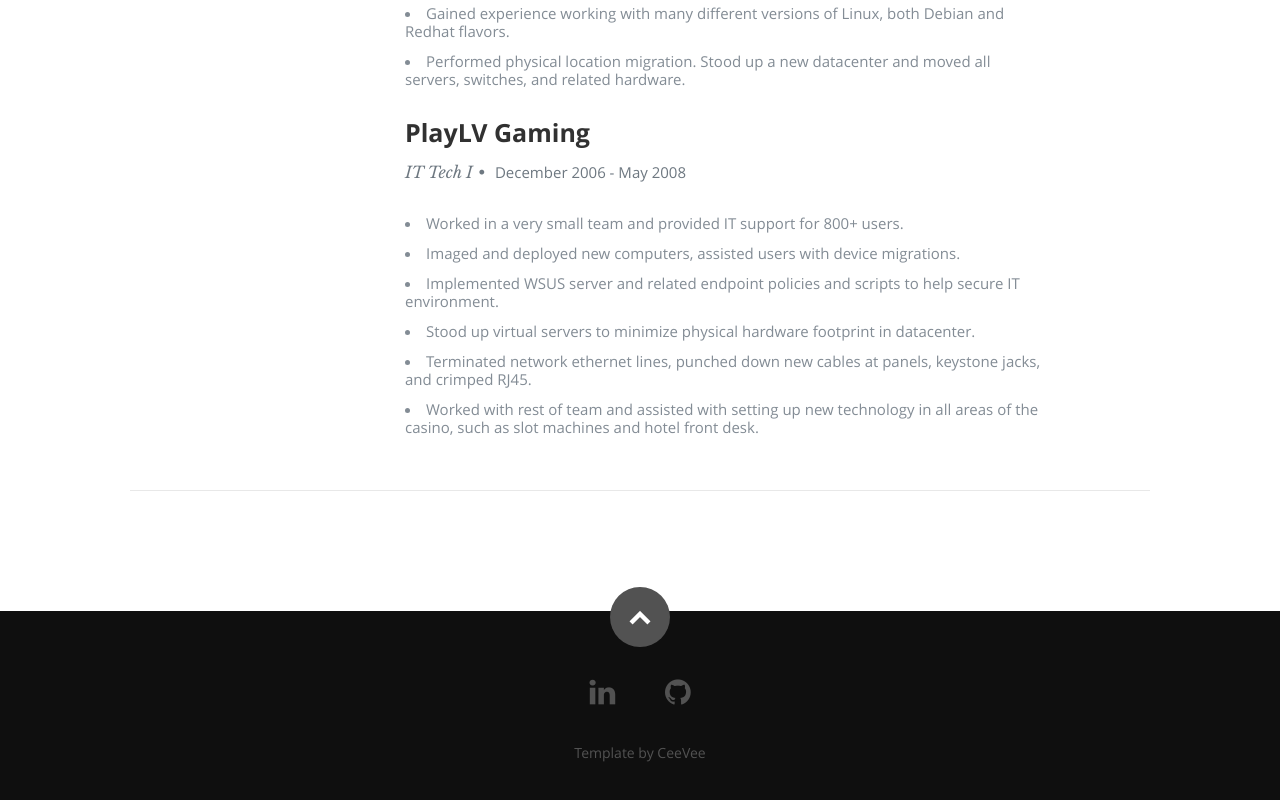
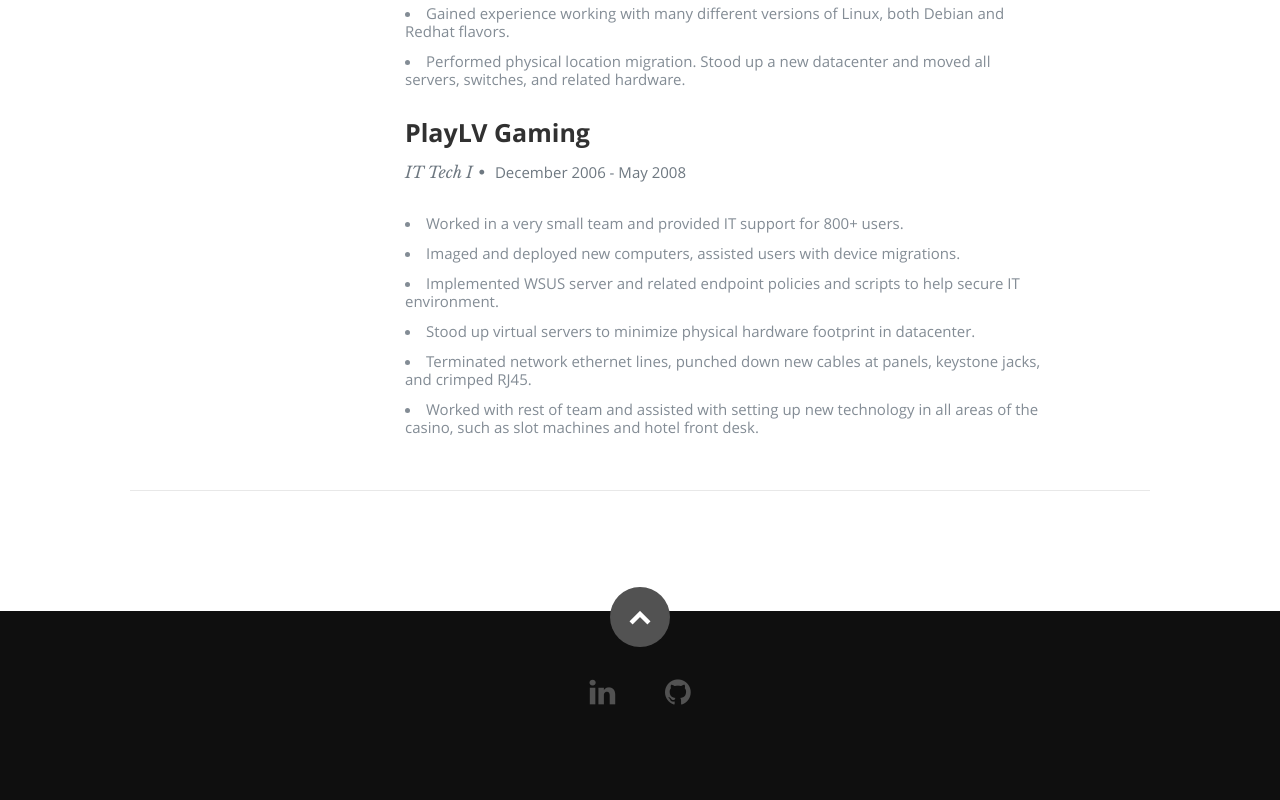
Before and after one commit to bodhi1984/azure-resume, a plain HTML site: page frontend/index.html in a window 1280 px wide. Shown: the part 3822-4622 px from the top of the page. Drawn offline with nearby package versions, Linux system fonts and the light colour scheme; no server answers.

Commit message:
Updated index.html

```diff
--- a/frontend/index.html
+++ b/frontend/index.html
@@ -391,12 +391,6 @@
                <!-- <li><a href="https://youtube.com/madebygps"><i class="fa fa-youtube"></i></a></li> -->
                <li><a href="https://github.com/bodhi1984/azure-resume"><i class="fa fa-github"></i></a></li>
             </ul>
-
-            <ul class="copyright">
-               <a href="https://www.styleshout.com/free-templates/ceevee/"> Template by CeeVee </a>
-
-            </ul>
-
          </div>
 
          <div id="go-top"><a class="smoothscroll" title="Back to Top" href="#home"><i class="icon-up-open"></i></a></div>
```
